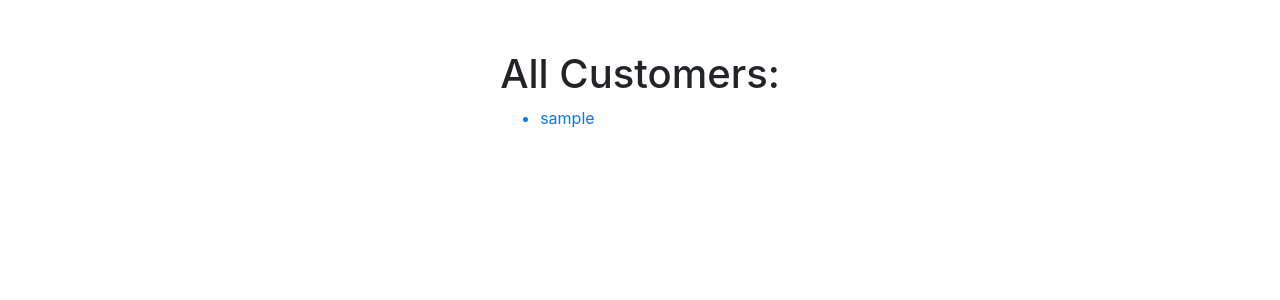
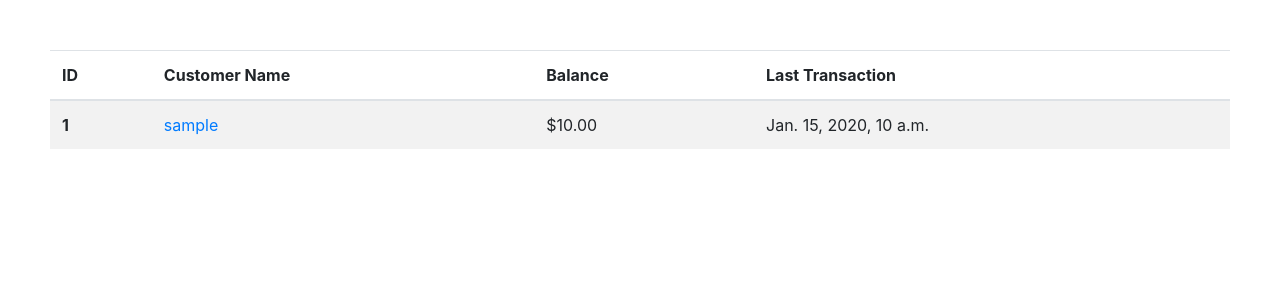
Before and after one commit to yusufadell/SmartBank, a Django app: page /customers/ in a window 1280 px wide. Shown: the top 300 px of the page. Run offline with Django 3.2, Linux system fonts and the light colour scheme; tables that the repository leaves empty hold one stand-in row (values such as "Sample post"); parts of the project's set-up code (start-up, migrations or seed data) failed here and were passed over.

Commit message:
Represent all Customers data as a table

```diff
--- a/banks/templates/banks/all_customers.html
+++ b/banks/templates/banks/all_customers.html
@@ -5,13 +5,28 @@ All Customers
 {% endblock %}
 {% block content %}
 
-<h1>All Customers:</h1>
-<ul>
-    {% for customer in customers %}
-    <a href="{% url 'customer_detail' customer.pk %}">
-        <li>{{customer.user_name}}</li>
-    </a>
-    {% endfor %}
-</ul>
+<table class="table table-striped">
+    <thead>
+        <tr>
+            <th scope="col">ID</th>
+            <th scope="col">Customer Name</th>
+            <th scope="col">Balance</th>
+            <th scope="col">Last Transaction</th>
+        </tr>
+    </thead>
+    <tbody>
 
+        {% for customer in customers %}
+        <tr>
+            <th scope="row">{{customer.pk}}</th>
+            <td><a href="{% url 'customer_detail' customer.pk %}">{{customer.user_name}}</a></td>
+            <td>${{customer.balance}}</td>
+            <td>{{customer.transfer_sender.last.transfer_created}}</td>
+        </tr>
+
+
+        {% endfor %}
+
+    </tbody>
+</table>
 {% endblock %}
```
